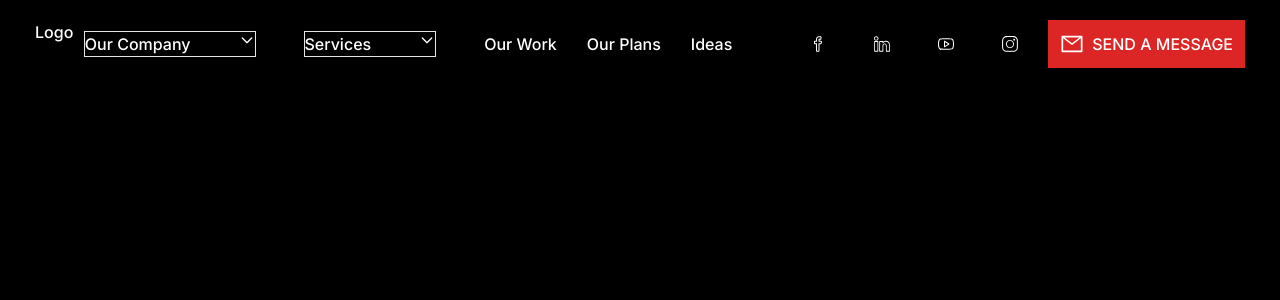
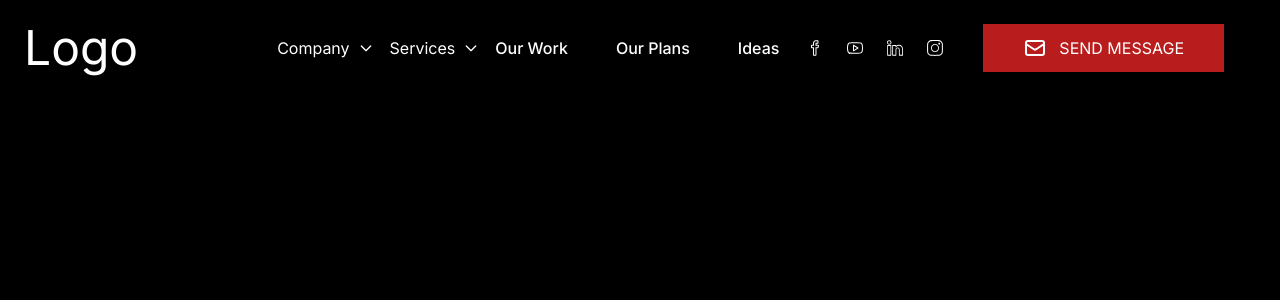
Before and after one commit to sideeq12/testnet, a Next.js app: page / in a window 1280 px wide. Shown: the top 300 px of the page. Built offline with nearby package versions, Linux system fonts and the light colour scheme.

Commit message:
complete responsive navbar

```diff
--- a/components/navbar/navStyle.css
+++ b/components/navbar/navStyle.css
@@ -1,7 +1,9 @@
 nav{
-    padding : 20px 35px;
+    height: 100px;
+    border: 1px solid red;
     display:  flex;
     flex-direction: row;
+    align-items: center;
     background-color: black;
     color: #FFF;
     font-weight: 500;
@@ -11,7 +13,7 @@ nav{
     display: flex;
     gap: 3rem;
     margin-left: auto;
-    margin-right: 30px;
+    margin-right: 10rem;
     align-items: center;
 }
 
@@ -19,10 +21,24 @@ nav{
     list-style-type: none;
 }
 .list ul li{
+    display: flex;
+    flex-direction: row;
     display: inline;
-    margin-right: 30px;
+    margin-right: 10rem;
 }
 .list span{
     display: flex;
     gap: 3rem;
 }
+
+
+@media (max-width: 980px) {
+    .list{
+        display: flex;
+        gap: 3rem;
+        margin-left: auto;
+        margin-right: 5rem;
+        align-items: center;
+    }
+
+}
--- a/components/navbar/navbar.js
+++ b/components/navbar/navbar.js
@@ -1,61 +1,150 @@
 "use client"
+import { SlSocialFacebook, SlSocialInstagram, SlSocialLinkedin, SlSocialYoutube } from "react-icons/sl";
+import { HiOutlineMail } from "react-icons/hi";
+import Link from "next/link";
+import React, { useState, useEffect } from "react";
+import { FaBars, FaTimes } from "react-icons/fa";
+import { Dropdown } from 'flowbite-react';
 
-import "./navStyle.css"
-import { Dropdown } from 'flowbite-react'
-import { SlSocialFacebook,SlSocialLinkedin, SlSocialYoutube ,  SlSocialInstagram } from "react-icons/sl";
-import { AiOutlineMail } from "react-icons/ai";
-import Link from "next/link";
+const Navbar = () => {
+    const [nav, setNav] = useState(false);
+    const handleResize = () => {
+        if (window.innerWidth >= 768) { // Assuming 768px is your md breakpoint
+            setNav(false);
+        }
+    };
 
-const Navbar = ()=>{
-    return(
-        <nav className="">
-            <span>Logo</span>
+    // Set up event listener for window resize
+    useEffect(() => {
+        window.addEventListener('resize', handleResize);
 
-       <div className="list">
-       <Dropdown label="Our Company" className="border-none" dismissOnClick={false}>
-      <Dropdown.Item className="bg-white text-black pt-3 px-3">About Us</Dropdown.Item>
-      <Dropdown.Item className="bg-white text-black pb-3 px-3">Career</Dropdown.Item>
-      <Dropdown.Item className="bg-white text-black px-3">Contact</Dropdown.Item>
+        // Clean up the event listener
+        return () => {
+            window.removeEventListener('resize', handleResize);
+        };
+    }, []);
+
+
+
+  const links = [
+    {
+      id: 1,
+      link: "Our work",
+    },
+    {
+      id: 2,
+      link: "Our Plans",
+    },
+    {
+      id: 3,
+      link: "Ideas",
+    },
+  ];
+
+  return (
+    <div className="flex
+     items-center w-full h-24 px-4 text-white bg-black fixed nav">
+      <div>
+         <h1 className="text-5xl font-signature ml-2">
+          <a
+            className="link-underline link-underline-black"
+            href=""
+            target="_blank"
+            rel="noreferrer"
+          >
+            Logo
+          </a>
+        </h1>
+      </div>
+     <div className="ml-auto hidden md:flex gap-4">
+     <Dropdown label="Company" className="text-black" dismissOnClick={false} inline>
+      <Dropdown.Item><Link href="/second">second</Link></Dropdown.Item>
+      <Dropdown.Item>Settings</Dropdown.Item>
+      <Dropdown.Item>Earnings</Dropdown.Item>
+      <Dropdown.Item>Sign out</Dropdown.Item>
     </Dropdown>
-    <Dropdown label="Services" className="border-none" dismissOnClick={false}>
+    <Dropdown label="Services" className="text-black" dismissOnClick={false} inline>
       <Dropdown.Item>Dashboard</Dropdown.Item>
       <Dropdown.Item>Settings</Dropdown.Item>
       <Dropdown.Item>Earnings</Dropdown.Item>
       <Dropdown.Item>Sign out</Dropdown.Item>
     </Dropdown>
-       <ul>
-                <li><Link href="#">Our Work</Link></li>
-                <li><Link href="#">Our Plans</Link></li>
-                <li><Link href="#">Ideas</Link></li>
-            </ul>
+     </div>
+      <ul className="hidden md:flex md:gap-2 lg:gap-4 lg:mr-3">
 
-        <span>
-        <Link href="">
+        {links.map(({ id, link }) => (
+          <li
+            key={id}
+            className="nav-links px-4 cursor-pointer capitalize font-medium text-white
+             hover:scale-105 hover:text-white duration-200 link-underline"
+          >
+            <Link href={link}>{link}</Link>
+          </li>
+        ))}
+      </ul>
+      <div className="hidden lg:flex gap-6 mr-10">
         <SlSocialFacebook />
-        </Link>
-        <Link href="">
+        <SlSocialYoutube />
         <SlSocialLinkedin />
-        </Link>
-        <Link href="">
-        <SlSocialYoutube  />
-        </Link>
-        <Link href="">
-        <SlSocialInstagram  />
-        </Link>
-        </span>
-
-       </div>
+        <SlSocialInstagram />
+      </div>
+        <button className="bg-red-700 text-white px-3 lg:px-10 py-3 lg:mr-10 hidden md:flex gap-3">
+        <HiOutlineMail size={24} />
+        <label className="hidden lg:block">SEND MESSAGE</label></button>
 
 
-       <button className="text-white px-2 md:px-3 py-3 h-fit
-       bg-red-600 border border-red-600 md:border-none flex justify-center align-center gap-2">
-         <AiOutlineMail size={24} />   <label className="hidden md:block">SEND A MESSAGE</label>
-        </button>
-        </nav>
+      <div
+        onClick={() => setNav(!nav)}
+        className="cursor-pointer pr-4 z-10 text-white md:hidden ml-auto"
+      >
+        {nav ? <FaTimes size={30} /> : <FaBars size={30} />}
+      </div>
+      <button className=" border border-red-700 text-white px-2 mr-4 block md:hidden gap-3">
+        <HiOutlineMail size={24} />
+        <label className="hidden">SEND MESSAGE</label></button>
 
+      {nav && (
+        <div className="w-full flex h-screen bg-white  absolute  top-0 left-0
+        flex-col justify-center items-center   text-black">
+            <div className="text-4xl">
+     <Dropdown label="Company" className="text-black" dismissOnClick={false} inline>
+      <Dropdown.Item><Link href="/second">second</Link></Dropdown.Item>
+      <Dropdown.Item>Settings</Dropdown.Item>
+      <Dropdown.Item>Earnings</Dropdown.Item>
+      <Dropdown.Item>Sign out</Dropdown.Item>
+    </Dropdown>
+    <br/>
+    <Dropdown label="Services" className="text-black" dismissOnClick={false} inline>
+      <Dropdown.Item>Dashboard</Dropdown.Item>
+      <Dropdown.Item>Settings</Dropdown.Item>
+      <Dropdown.Item>Earnings</Dropdown.Item>
+      <Dropdown.Item>Sign out</Dropdown.Item>
+    </Dropdown>
+     </div>
 
-    )
-}
+    <ul className="mt-5 -ml-10">
+          {links.map(({ id, link }) => (
+            <li
+              key={id}
+              className="cursor-pointer capitalize py-6 text-4xl"
+            >
+              <Link onClick={() => setNav(!nav)} href={link}>
+                {link}
+              </Link>
+            </li>
+          ))}
+        </ul>
+        <div className="flex gap-6 mt-10">
+        <Link href=""><SlSocialFacebook  size={30}/></Link>
+        <SlSocialYoutube size={30}/>
+        <SlSocialLinkedin size={30}/>
+        <SlSocialInstagram size={30}/>
+      </div>
+            </div>
 
+      )}
+    </div>
+  );
+};
 
 export default Navbar;
--- a/package.json
+++ b/package.json
@@ -9,6 +9,10 @@
     "lint": "next lint"
   },
   "dependencies": {
+    "@coreui/react": "^4.11.1",
+    "@emotion/react": "^11.11.3",
+    "@emotion/styled": "^11.11.0",
+    "@mui/material": "^5.15.10",
     "flowbite-react": "^0.7.2",
     "next": "14.1.0",
     "react": "^18",
```
Also changed, not shown: 1 other file (tests, documents, lock files or other folders).
